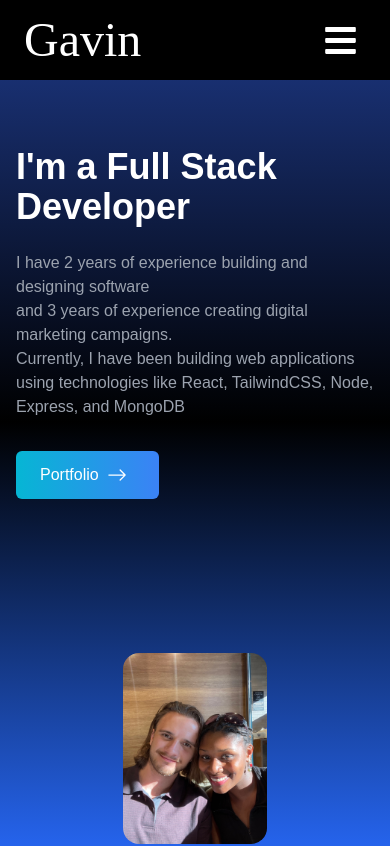
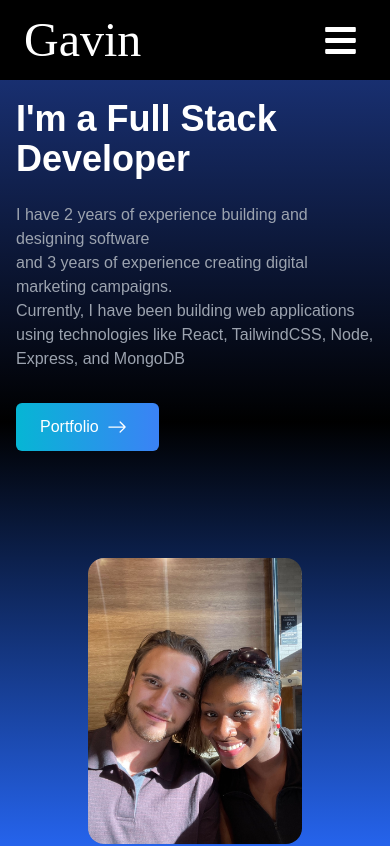
Before and after one commit to gwentzel26/react_portfolio, a React (Create React App) app in the folder react_portfolio/: page / in a window 390 px wide. Shown: the top 846 px of the page. Built offline with nearby package versions, Linux system fonts and the light colour scheme.

Commit message:
Finished smooth scroll

```diff
--- a/react_portfolio/src/components/Home.jsx
+++ b/react_portfolio/src/components/Home.jsx
@@ -2,7 +2,7 @@ import React from "react";
 import HeroImage from "../assets/Hero.jpeg";
 import { BsArrowRight } from "react-icons/bs";
 import { Link } from "react-scroll";
-import Portfolio from "./Portfolio";
+
 const Home = () => {
   return (
     <div
@@ -41,7 +41,7 @@ const Home = () => {
           <img
             src={HeroImage}
             alt="personal profile"
-            className="rounded-2xl mx-auto w-2/5 md:w-4/5 "
+            className="rounded-2xl mx-auto w-3/5 md:w-4/5 "
           />
         </div>
       </div>
--- a/react_portfolio/src/components/Navbar.jsx
+++ b/react_portfolio/src/components/Navbar.jsx
@@ -54,7 +54,7 @@ const Navbar = () => {
              <li
              key={id}
              className="px-4 cursor-pointer py-6 text-4xl">
-            {link}
+            <Link onClick={()=> setNav(!nav)} to={link} smooth duration={500}>{link}</Link>
            </li>
         ))}
       </ul>
--- a/react_portfolio/src/components/Portfolio.jsx
+++ b/react_portfolio/src/components/Portfolio.jsx
@@ -52,7 +52,7 @@ const Portfolio = () => {
              </div>
               <div className="flex items-center justify-center mb-4">
                 <button className="text-xl w-1/2 px-2  m-4 duration-200 hover:scale-110 ">
-                  Demo
+                  Website
                 </button>
                 <button className="text-xl w-1/2 px-1 bg-black m-4 duration-200 hover:scale-110 border-4 border-gray-500">
                   Code
```
